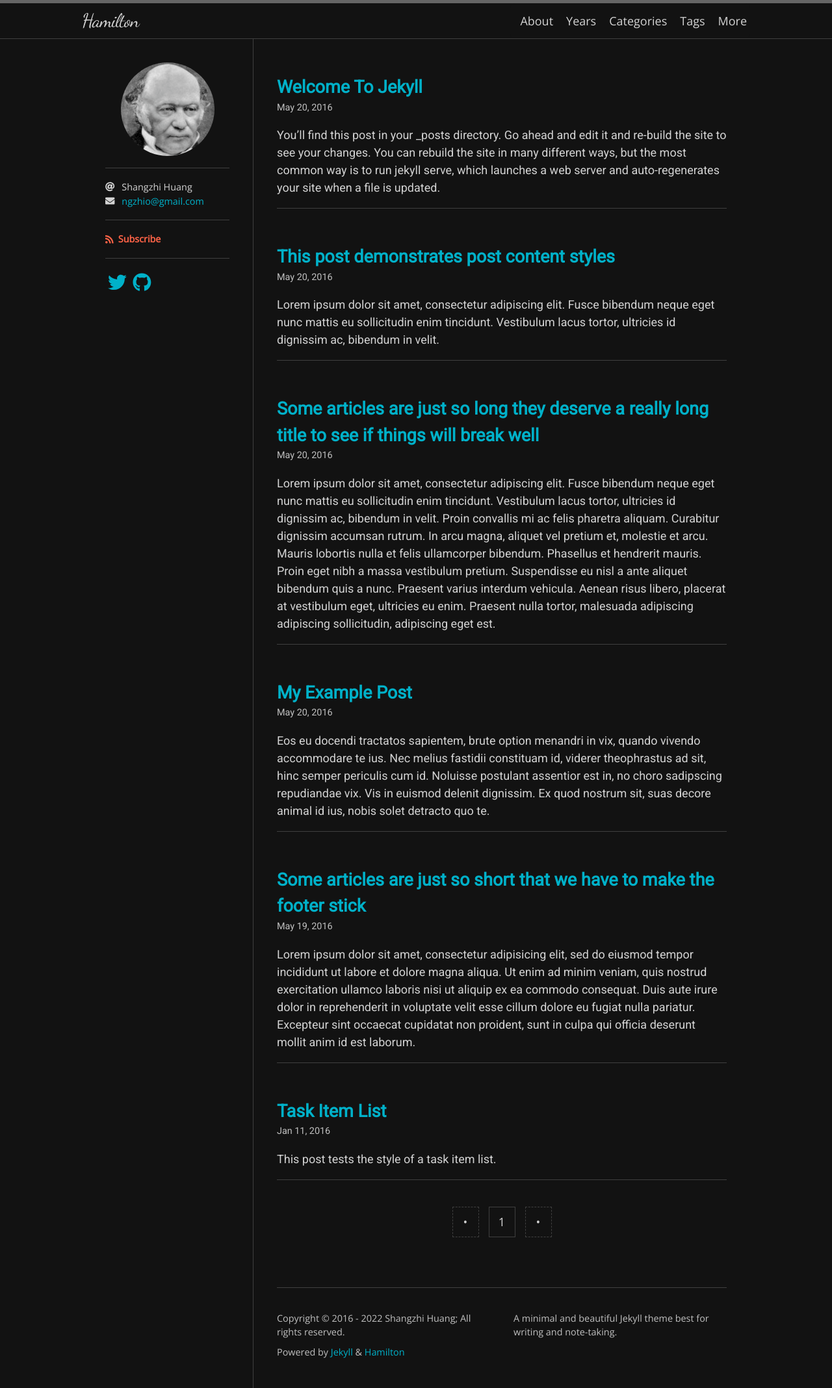
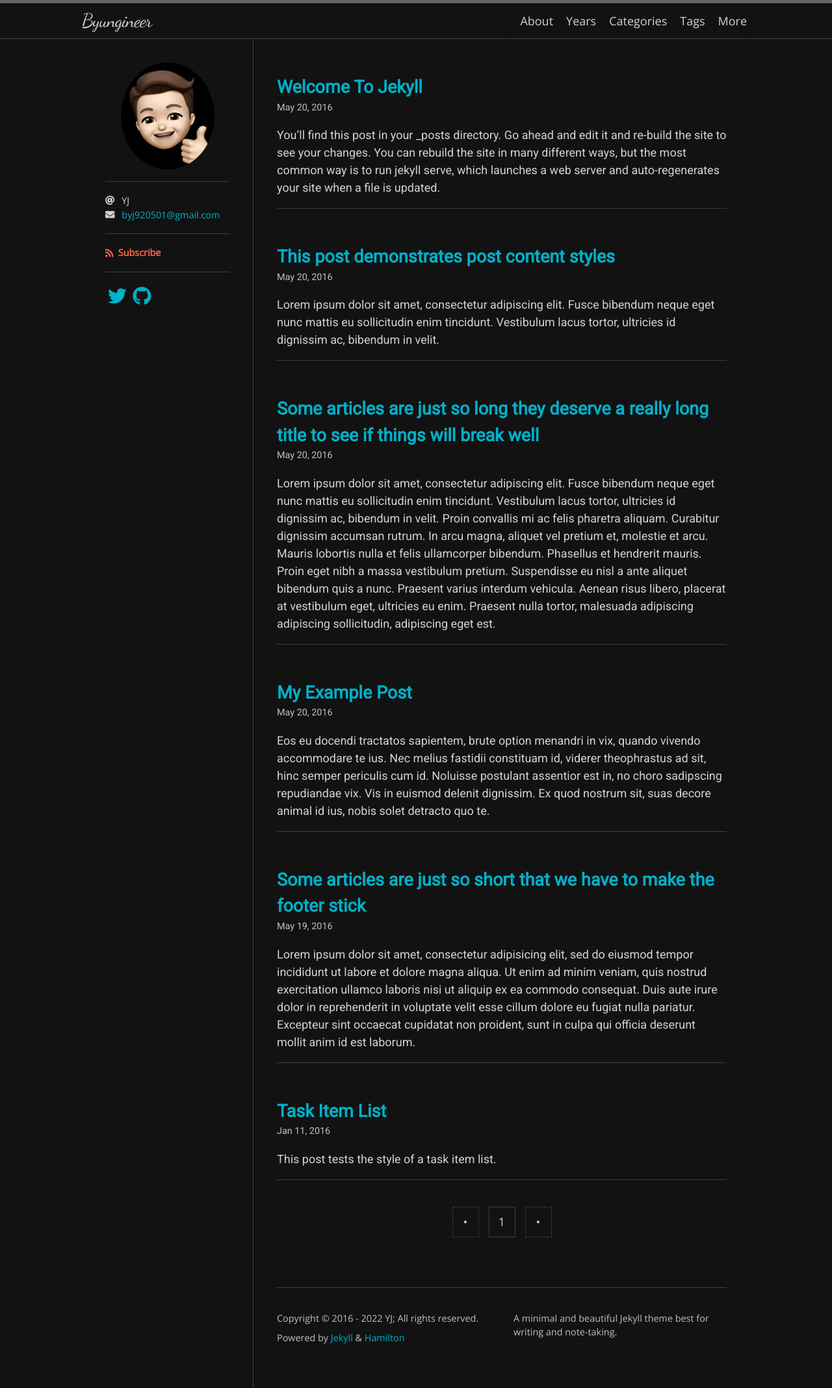
Before and after one commit to byj1009/byj1009.github.io, a Jekyll site: the page built from index.html, in a window 1280 px wide. Shown: the whole page at 65% size. Built offline with Jekyll 4.4.1, drawn with Linux system fonts in a browser that asks for light colours; nearby versions of some CDN libraries; some web fonts are replaced; the list of posts is cut into pages by our own code.

Commit message:
image_upload

```diff
--- a/_config.yml
+++ b/_config.yml
@@ -1,8 +1,8 @@
-title: Hamilton
+title: Byungineer
 description: A minimal and beautiful Jekyll theme best for writing and note-taking.
-author: Shangzhi Huang
-avatar: /logo.png
-email: ngzhio@gmail.com
+author: YJ
+avatar: /mainimage.png
+email: byj920501@gmail.com
 
 plugins:
   - jekyll-seo-tag
@@ -32,9 +32,9 @@ exclude:
 twitter:
   username: ngzhio
   card: summary
-logo: logo.png
+logo: mainimage.png
 social:
-  name: Shangzhi Huang
+  name: YJ
   links:
     - https://twitter.com/ngzhio
     - https://www.facebook.com/ngzhio
```
Also changed, not shown: mainimage.png (added).
